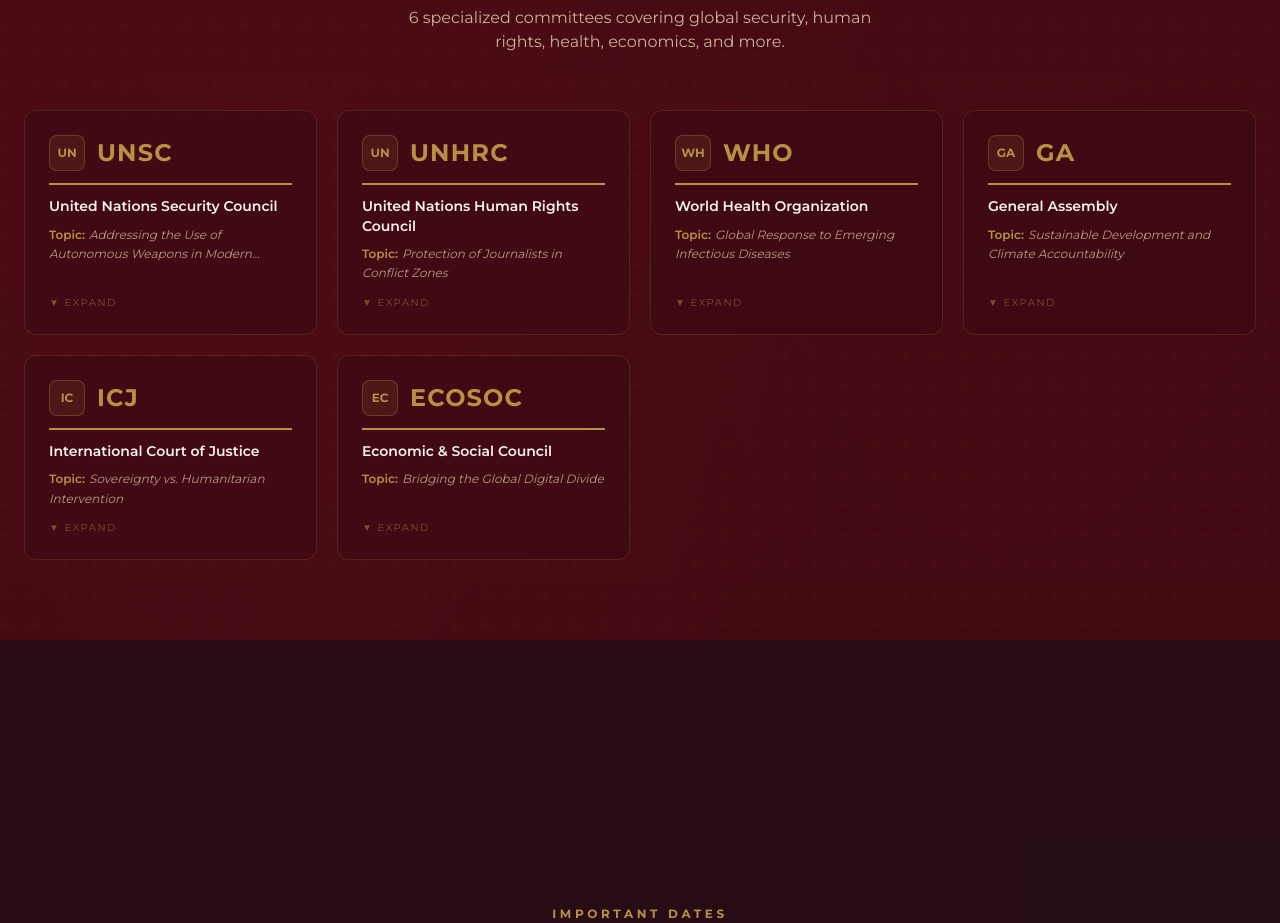
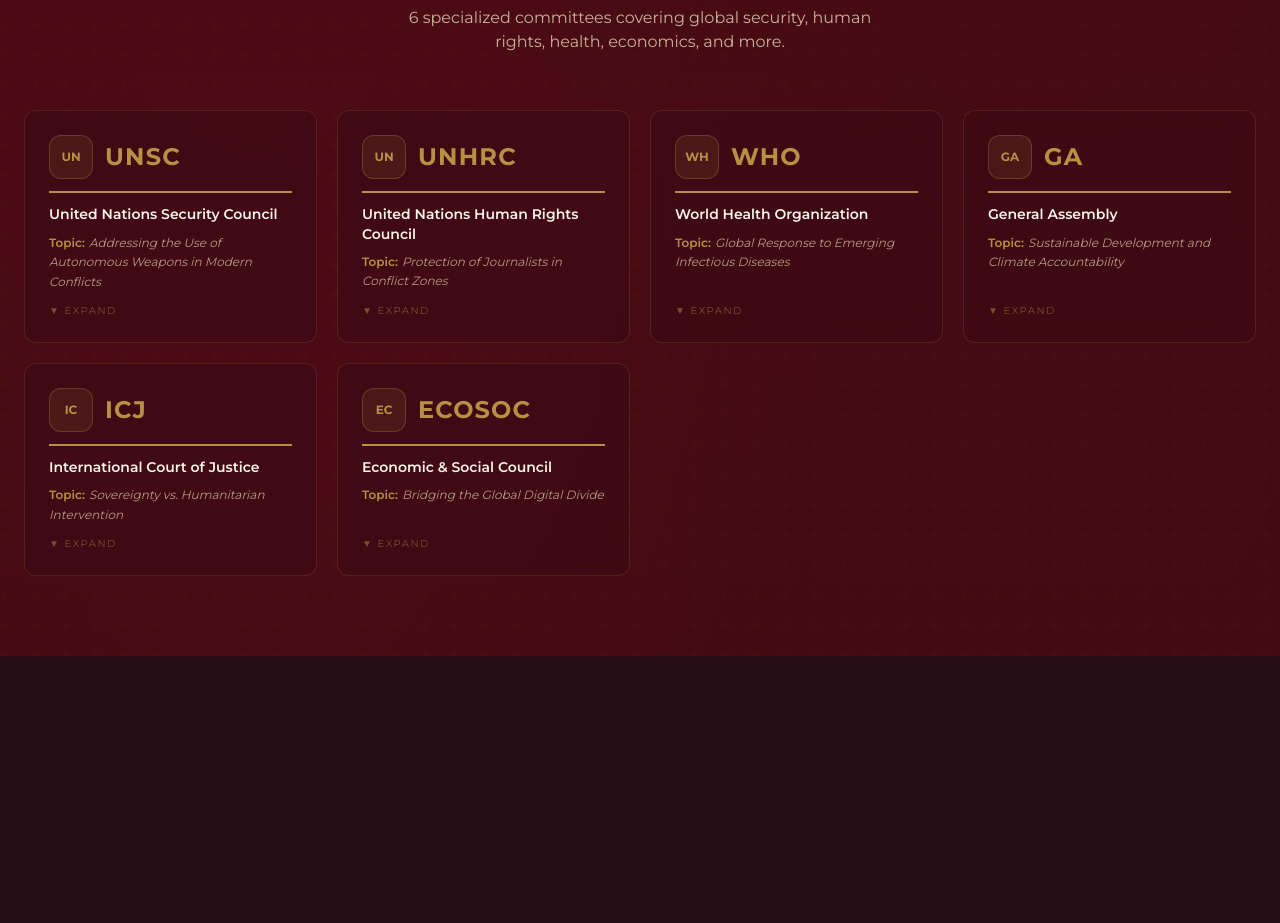
Before and after one commit to Haider-Naeem/RYK-MUN, a React (Vite) app: page / in a window 1280 px wide. Shown: the part 4660-5583 px from the top of the page. Built offline with nearby package versions, Linux system fonts and the light colour scheme; no server answers; the database is empty.

Commit message:
Committees Logo Added

```diff
--- a/src/components/Landing/CommitteesSection.jsx
+++ b/src/components/Landing/CommitteesSection.jsx
@@ -1,10 +1,15 @@
-import { forwardRef, useState } from "react";
+import { forwardRef, useState, useRef } from "react";
 
 const CommitteesSection = forwardRef(({ displayCommittees }, ref) => {
   const [expandedId, setExpandedId] = useState(null);
+  const cardRefs = useRef({});
 
   function handleExpand(id) {
     setExpandedId(prev => (prev === id ? null : id));
+    // Scroll to card after state update
+    setTimeout(() => {
+      cardRefs.current[id]?.scrollIntoView({ behavior: 'smooth', block: 'start' });
+    }, 50);
   }
 
   return (
@@ -31,7 +36,6 @@
           </p>
         </div>
 
-        {/* Collapse-all bar — only visible when something is expanded */}
         {expandedId && (
           <div className="flex justify-end mb-4">
             <button
@@ -55,6 +59,7 @@
             return (
               <div
                 key={c.id || i}
+                ref={el => (cardRefs.current[c.id] = el)}
                 onClick={() => !isExpanded && handleExpand(c.id)}
                 className={[
                   'rounded-xl p-5 sm:p-6 backdrop-blur-md border flex flex-col transition-all duration-250',
@@ -63,8 +68,7 @@
                 ].join(' ')}
                 style={{
                   background: 'rgba(59,10,20,0.58)',
-                  borderColor: 'rgba(183,145,67,0.18)',
-                  // span the full grid row when expanded
+                  borderColor: isExpanded ? 'rgba(183,145,67,0.45)' : 'rgba(183,145,67,0.18)',
                   ...(isExpanded ? { gridColumn: '1 / -1' } : {}),
                 }}
               >
@@ -73,52 +77,66 @@
                   className="flex items-center gap-3 pb-3 mb-3"
                   style={{ borderBottom: '2px solid #B79143' }}
                 >
-                  {/* Logo */}
                   {c.logoUrl ? (
                     <img
                       src={c.logoUrl}
                       alt={`${c.name} logo`}
-                      className="w-9 h-9 rounded-lg object-contain shrink-0 border"
+                      className="rounded-xl object-contain shrink-0 border"
                       style={{
+                        width: isExpanded ? '56px' : '44px',
+                        height: isExpanded ? '56px' : '44px',
                         background: 'rgba(183,145,67,0.1)',
                         borderColor: 'rgba(183,145,67,0.3)',
+                        transition: 'width 0.25s, height 0.25s',
                       }}
                     />
                   ) : (
                     <div
-                      className="w-9 h-9 rounded-lg flex items-center justify-center text-xs font-bold shrink-0 border"
+                      className="rounded-xl flex items-center justify-center text-xs font-bold shrink-0 border"
                       style={{
+                        width: isExpanded ? '56px' : '44px',
+                        height: isExpanded ? '56px' : '44px',
                         color: '#B79143',
                         background: 'rgba(183,145,67,0.1)',
                         borderColor: 'rgba(183,145,67,0.3)',
+                        transition: 'width 0.25s, height 0.25s',
                       }}
                     >
                       {(c.abbr || c.name)?.slice(0, 2)?.toUpperCase()}
                     </div>
                   )}
 
+                  <div className="flex flex-col gap-0.5 min-w-0">
                     <span className="text-2xl font-extrabold tracking-wider" style={{ color: '#B79143' }}>
                       {c.abbr || c.name?.slice(0, 4)?.toUpperCase() || 'CM'}
                     </span>
+                    {isExpanded && (
+                      <span className="text-xs font-semibold leading-snug" style={{ color: '#F8F3EA' }}>
+                        {c.name}
+                      </span>
+                    )}
+                  </div>
                 </div>
 
-                {/* Name */}
+                {/* Name — only when collapsed */}
+                {!isExpanded && (
                   <div className="text-sm font-semibold mb-2 leading-snug" style={{ color: '#F8F3EA' }}>
                     {c.name}
                   </div>
+                )}
 
-                {/* Topic */}
+                {/* Topic — always visible */}
                 {c.topic && (
-                  <div className={`text-xs leading-relaxed ${isExpanded ? '' : 'line-clamp-2'}`} style={{ color: '#b89b84' }}>
+                  <div className="text-xs leading-relaxed" style={{ color: '#b89b84' }}>
                     <span className="not-italic font-semibold mr-1" style={{ color: '#B79143' }}>Topic:</span>
                     <span className="italic">{c.topic}</span>
                   </div>
                 )}
 
-                {/* Description */}
-                {c.description && (
+                {/* Description — only when expanded */}
+                {isExpanded && c.description && (
                   <div
-                    className={`text-xs leading-relaxed mt-2 ${isExpanded ? '' : 'line-clamp-2'}`}
+                    className="text-xs leading-relaxed mt-3 max-w-3xl"
                     style={{ color: '#9a8070' }}
                   >
                     {c.description}
```
Lines whose indentation alone changed are shown as unchanged.
